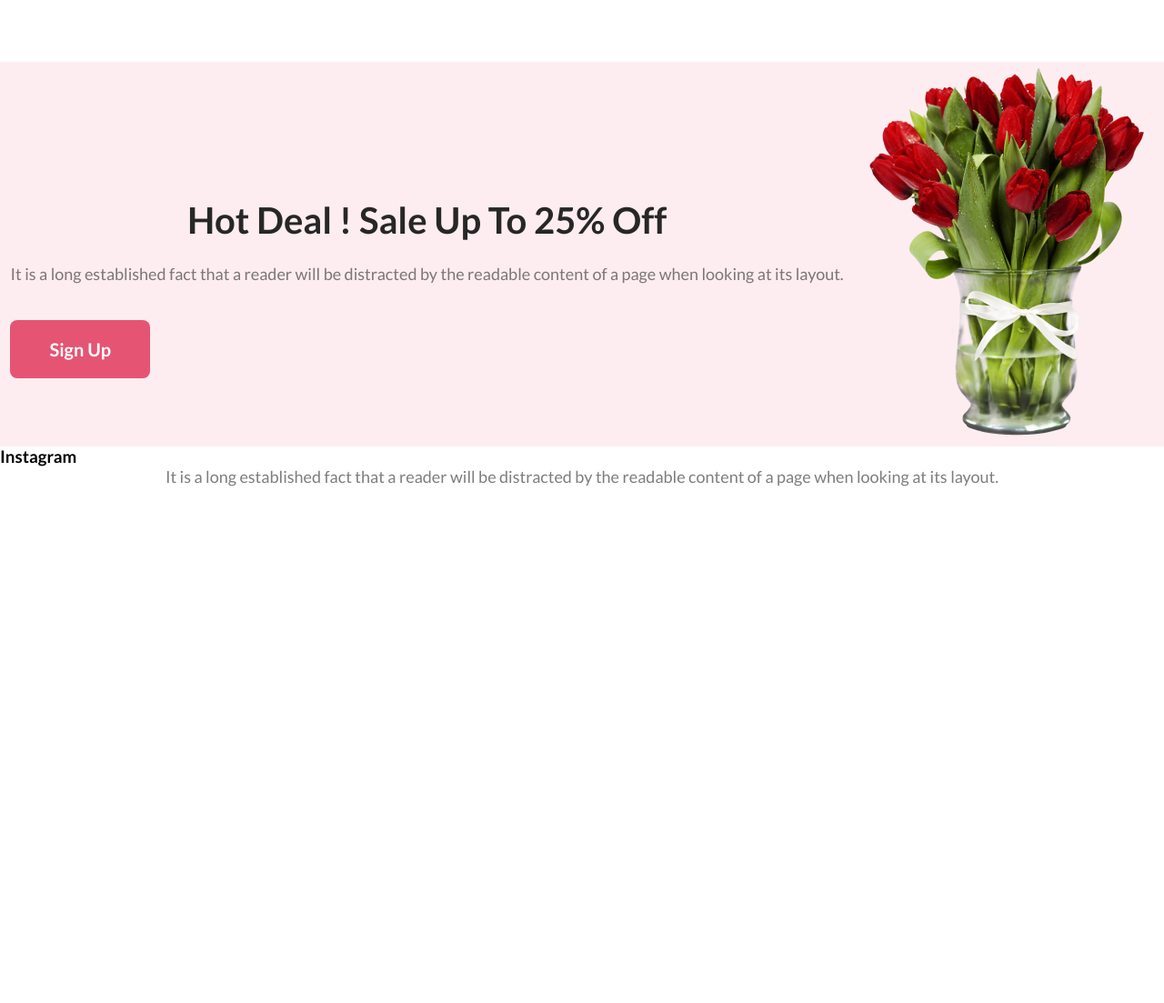
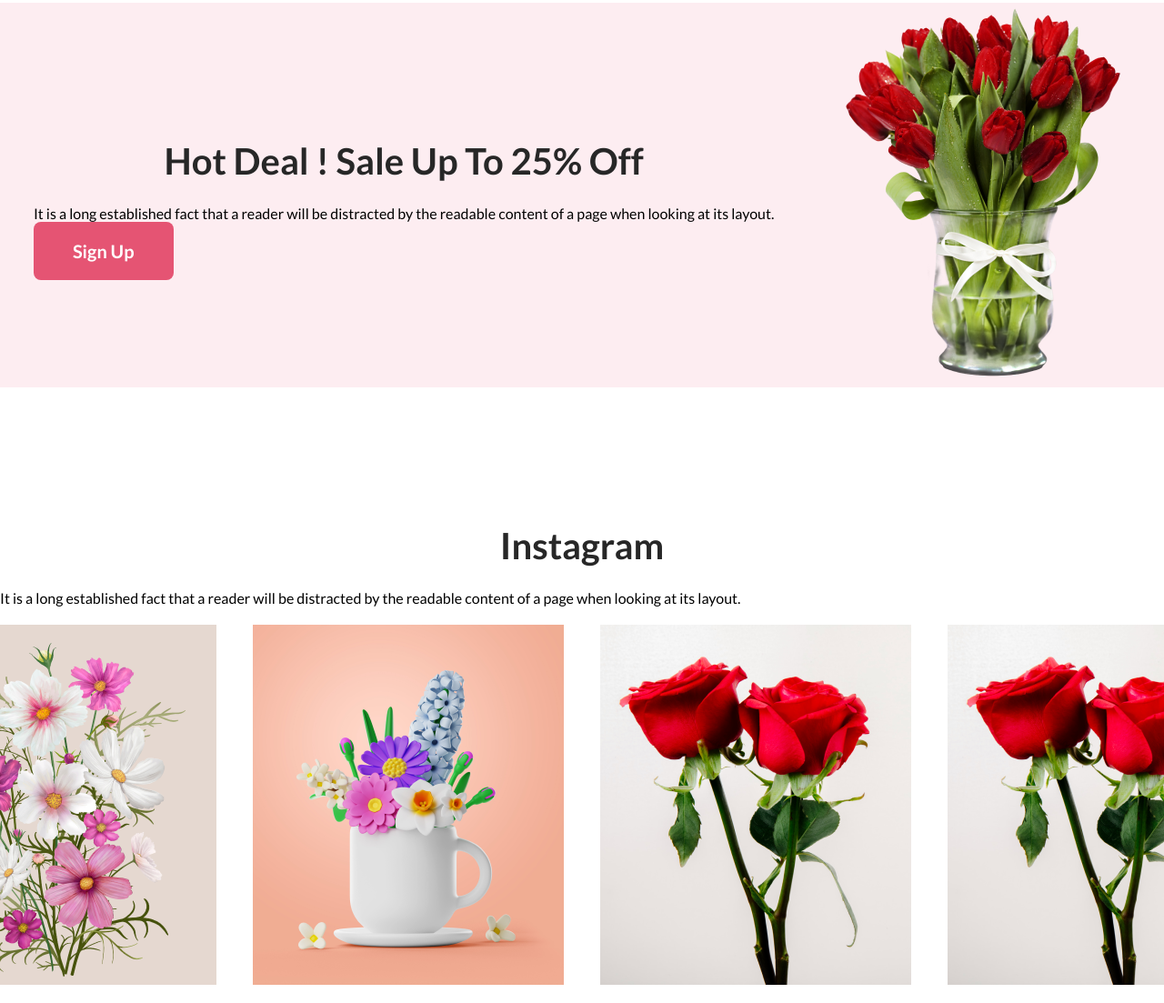
Before and after one commit to motasn/online-flower-shop, a plain HTML site: page index.html in a window 1280 px wide. Shown: the part 2159-3262 px from the top of the page at 91% size. Before the commit the page ends 2734 px from the top, so only its background shows below. Drawn offline with Linux system fonts and the light colour scheme.

Commit message:
subscrib

```diff
--- a/index.html
+++ b/index.html
@@ -96,10 +96,16 @@
 
 <section class="Instagram">
     <div class="Instagram-contaner">
-    <h3> Instagram</h3>
+    <h2 class="Instagram-contaner-p" > Instagram</h2>
     <p>It is a long established fact that a reader will be distracted by the readable content of a page when looking at its layout.</p>
+    </div>
+ <div class="Instagram-img">
+ <img class="img-gap" src="image/Rectangle 4.png" alt="">
+ <img class="img-gap" src="image/Rectangle 5.png" alt="">
+ <img class="img-gap" src="image/Rectangle 6.png" alt="">
+ <img class="img-gap" src="image/Rectangle 6.png" alt="">
+ </div>
 
-    </div>
 </section>
 </main>
 
--- a/styles/flower.css
+++ b/styles/flower.css
@@ -80,7 +80,7 @@ button:hover {
     padding-bottom: 24px;
 }
 
-.Featured-p ,.deal-contaner p ,.Instagram-contaner p{
+.Featured-p ,.deal-contaner p ,{
     color: rgba(39, 39, 39, 0.60);
     text-align: center;
     font-size: 18px;
@@ -168,3 +168,28 @@ justify-content:space-between;
     display: flex;
     justify-content: space-around;
 }
+
+
+.Instagram-contaner-p{
+    color: #272727;
+text-align: center;
+font-family: Lato;
+font-size: 40px;
+font-style: normal;
+font-weight: 800;
+line-height: normal;
+}
+
+.Instagram-img{
+    display: flex;
+    justify-content: center;
+}
+
+.img-gap{
+    margin: 20px ;
+
+}
+
+.subcrib-contaner{
+    background-image: url(../image/Rectangle\ 9.png);
+}
```
